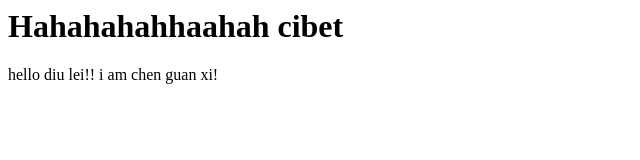
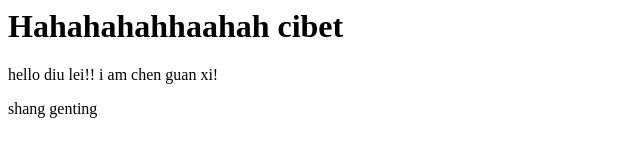
Before and after one commit to leehsiaoyean/leehsiaoyean.github.io, a plain HTML site: page index.html in a window 1280 px wide. Shown: the whole page, without its empty margins (0-640 px from the left). Drawn offline with Linux system fonts and the light colour scheme.

Commit message:
Update index.html

```diff
--- a/index.html
+++ b/index.html
@@ -2,5 +2,6 @@
 <body>
 <h1>Hahahahahhaahah cibet</h1>
 <p>hello diu lei!! i am chen guan xi!</p>
+  <p> shang genting</p>
 </body>
 </html>
```
